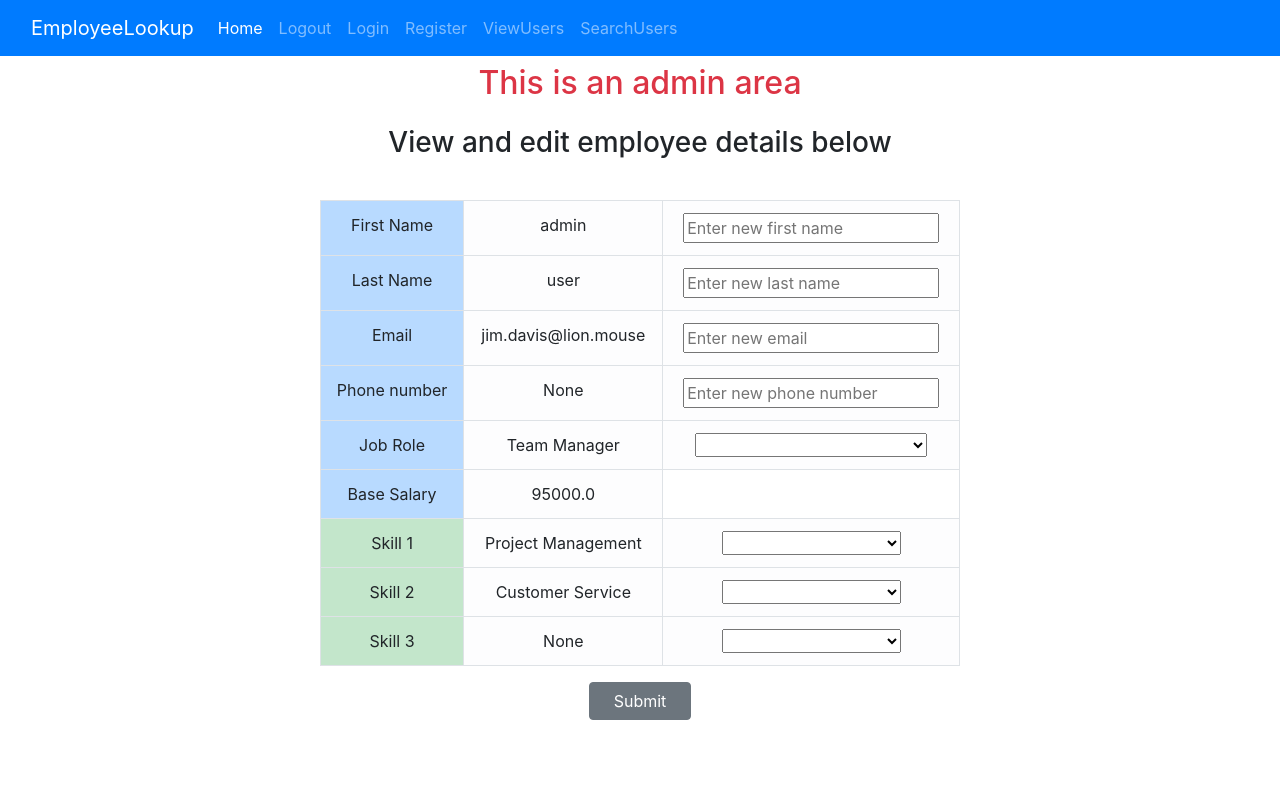
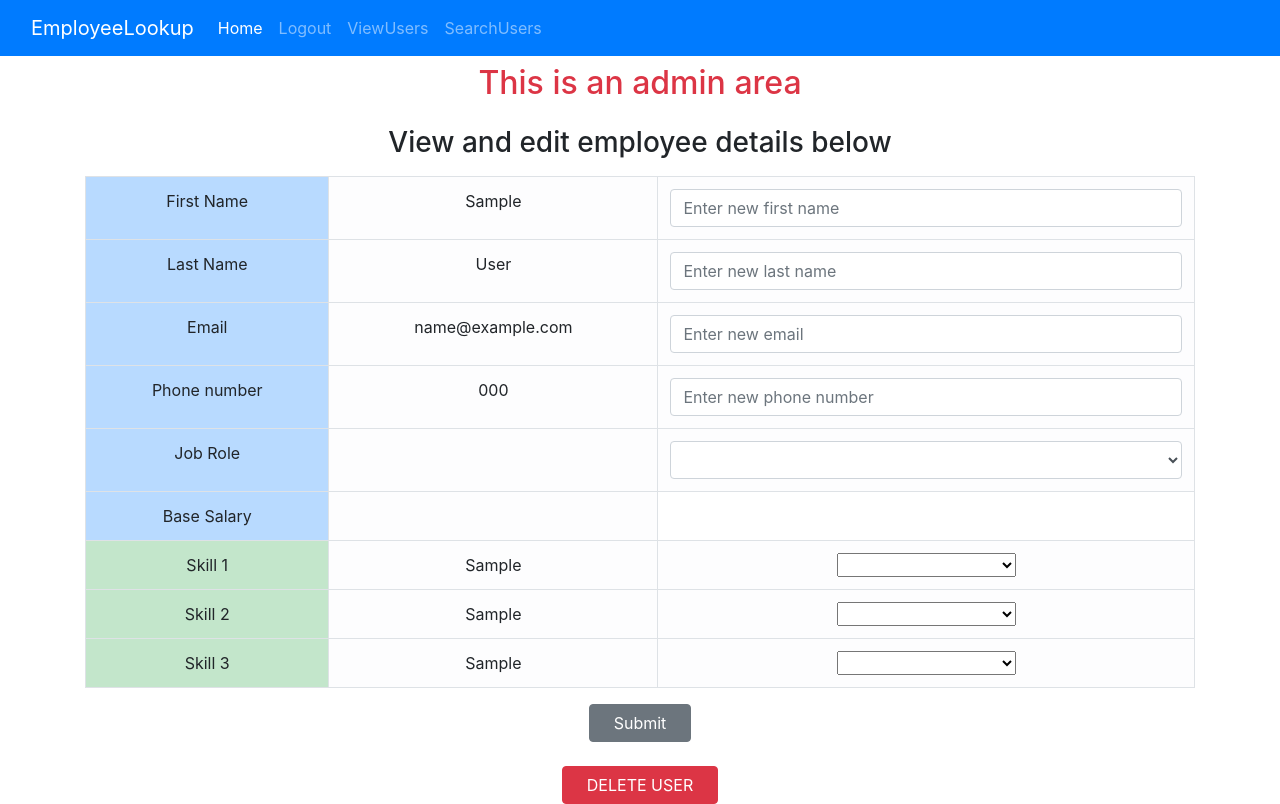
Before and after one commit to TriplePP/EmployeeLookUp, a Flask app: page /view-record/1/update in a window 1280 px wide. Before the commit the page ends 720 px from the top, so only its background shows below. Run offline with Flask 3, Linux system fonts and the light colour scheme; a user stored in the database is signed in; tables that the repository leaves empty hold one stand-in row (values such as "Sample post"); some libraries are stand-ins or nearby versions.

Commit message:
Delete user added plus QoL improvements

```diff
--- a/requirements.txt
+++ b/requirements.txt
@@ -6,6 +6,6 @@
 gunicorn
 email_validator
 Flask-Migrate~=4.0.7
-
+Pytest
 WTForms~=3.1.2
 config~=0.5.1
--- a/website/forms.py
+++ b/website/forms.py
@@ -1,13 +1,13 @@
 from flask_wtf import FlaskForm
 from wtforms.fields.simple import StringField, PasswordField, BooleanField
-from wtforms.validators import DataRequired, Length, Email, EqualTo, ValidationError
+from wtforms.validators import DataRequired, Length, Email, EqualTo, ValidationError, Optional
 
 
 class RegistrationForm(FlaskForm):
     first_name = StringField('First Name', validators=[DataRequired(), Length(min=2, max=30)])
     last_name = StringField('Last Name', validators=[DataRequired(), Length(min=2, max=30)])
     email = StringField('Email', validators=[DataRequired(), Email()])
-    password = PasswordField('Password', validators=[DataRequired()])
+    password = PasswordField('Password', validators=[DataRequired(), Length(min=7, max=30)])
     confirm_password = PasswordField('Confirm Password', validators=[DataRequired(), EqualTo('password')])
 
 
@@ -18,9 +18,14 @@
 
 
 class UpdateUserForm(FlaskForm):
-    email = StringField('Email')
-    first_name = StringField('First Name', validators=[DataRequired(), Length(min=2, max=30)])
-    last_name = StringField('Last Name', validators=[DataRequired(), Length(min=2, max=30)])
-    skill_1 = StringField('Last Name', validators=[DataRequired(), Length(min=2, max=30)])
-    skill_2 = StringField('Last Name', validators=[DataRequired(), Length(min=2, max=30)])
-    skill_3 = StringField('Last Name', validators=[DataRequired(), Length(min=2, max=30)])
+    email = StringField('Email', validators=[Optional(),Email()])
+    first_name = StringField('First Name', validators=[Optional(), Length(min=2, max=30)])
+    last_name = StringField('Last Name', validators=[Optional(), Length(min=2, max=30)])
+    contact_number = StringField('Contact Number', validators=[Optional(), Length(min=2, max=20)])
+
+class SearchUSerForm(FlaskForm):
+    # literally just including this so I can use form.hiddentag() in the search users template and avoid a CRSF error
+    pass
+    # skill1 = StringField()
+    # skill2 = StringField()
+    # skill3 = StringField()
--- a/website/routes.py
+++ b/website/routes.py
@@ -4,7 +4,7 @@
 
 from website import bcrypt, db
 from website.enums import JobRoles, Skills
-from website.forms import RegistrationForm, LoginForm
+from website.forms import RegistrationForm, LoginForm, UpdateUserForm, SearchUSerForm
 from website.models import User, Job
 
 main = Blueprint('main', __name__)
@@ -14,56 +14,55 @@
 @main.route("/home", methods=['GET', 'POST'])
 @login_required
 def home():
-    if request.method == "POST":
+    form = UpdateUserForm()
+    if form.validate_on_submit():
         user = User.query.filter_by(id=current_user.id).first()
         update_user(user)
-        return redirect(url_for('main.home'))
     return render_template("home.html",
                            user=current_user,
                            job_roles=JobRoles,
                            jobs=Job.query.all(),
                            is_home=True,
-                           skills=Skills)
+                           skills=Skills,
+                           form=form)
 
 
 @main.route('/register', methods=['GET', 'POST'])
 def register():
     form = RegistrationForm()
-    if request.method == "POST":
-        if form.is_submitted():
-            existing_user = User.query.filter_by(email=form.email.data).first()
-            if existing_user:
-                flash('Email already registered', 'error')
-                return redirect(url_for('main.register'))
+    if form.validate_on_submit():
+        existing_user = User.query.filter_by(email=form.email.data).first()
+        if existing_user:
+            flash('Email already registered', 'error')
+            return redirect(url_for('main.register'))
 
-            encrypted_password = bcrypt.generate_password_hash(form.password.data).decode('utf-8')
-            new_user = User(
-                first_name=form.first_name.data,
-                last_name=form.last_name.data,
-                email=form.email.data,
-                password=encrypted_password)
-            db.session.add(new_user)
-            db.session.commit()
-            flash('You have successfully registered! You can now log in', category='success')
-            return redirect(url_for('main.login'))
+        encrypted_password = bcrypt.generate_password_hash(form.password.data).decode('utf-8')
+        new_user = User(
+            first_name=form.first_name.data,
+            last_name=form.last_name.data,
+            email=form.email.data,
+            password=encrypted_password)
+        db.session.add(new_user)
+        db.session.commit()
+        flash('You have successfully registered! You can now log in', category='success')
+        return redirect(url_for('main.login'))
     return render_template("register.html", form=form)
 
 
 @main.route('/login', methods=['GET', 'POST'])
 def login():
     form = LoginForm()
-    if request.method == "POST":
-        if form.is_submitted():
-            existing_user = User.query.filter_by(email=form.email.data).first()
-            if existing_user:
-                if check_password_hash(existing_user.password, form.password.data):
-                    login_user(existing_user)
-                    flash('You have successfully logged in', category='success')
-                    return redirect(url_for('main.home'))
-                else:
-                    flash('Incorrect password', category='error')
+    if form.validate_on_submit():
+        existing_user = User.query.filter_by(email=form.email.data).first()
+        if existing_user:
+            if check_password_hash(existing_user.password, form.password.data):
+                login_user(existing_user)
+                flash('You have successfully logged in', category='success')
+                return redirect(url_for('main.home'))
             else:
-                flash('Incorrect email', category='error')
+                flash('Incorrect password', category='error')
+        else:
+            flash('Incorrect email', category='error')
     return render_template("login.html", form=form)
 
 
@@ -86,6 +85,19 @@
     db.session.commit()
     print("Successfully added entries")
     return "added"
+
+
+@main.route('/view-record/<int:user_id>/delete', methods=['POST'])
+def delete_user(user_id: int):
+    user = User.query.get_or_404(user_id)
+    if user == current_user:
+        flash('Sorry you cannot delete your own account. Another admin will have to do this for you.', 'error')
+        return redirect(url_for('main.view_record', user_id=user_id))
+    else:
+        db.session.delete(user)
+        db.session.commit()
+        flash('User has been deleted.', 'success')
+        return redirect(url_for('main.view_users'))
 
 
 @main.route('/delete-job', methods=['DELETE'])
@@ -111,9 +123,11 @@
 
 @main.route('/search-users', methods=['GET', 'POST'])
 def search_users():
+    form = SearchUSerForm()
     if not current_user.is_admin:
         flash('Please log in as an administrator to view this page', 'error')
         return redirect(url_for('main.login'))
+    # Not used form validation here as the inputs are selection of set skill values which cannot be changed by the user
     if request.method == "POST":
         # Using a ternary operator here to convert null values to empty strings
         skill_1 = request.form['skill_1'] if request.form['skill_1'] else ''
@@ -121,7 +135,7 @@
         skill_3 = request.form['skill_3'] if request.form['skill_3'] else ''
         filtered_users = []
         for user in User.query.all():
-            # The skills above can be null values and the __contains__ method below will return true
+            # Converting the skills to empty strings means the __contains__ method below will still return true when no value is entered
             # This allows the user to leave empty fields in the search
             if (user.__str__().__contains__(skill_1) and
                     user.__str__().__contains__(skill_2) and
@@ -130,12 +144,13 @@
         if filtered_users.__len__() == 0:
             flash('Sorry there are no users with those skills', category='error')
         else:
-            return render_template('search-users.html', skills=Skills, users=filtered_users)
-    return render_template('search-users.html', skills=Skills)
+            return render_template('search-users.html', skills=Skills, users=filtered_users, form=form)
+    return render_template('search-users.html', skills=Skills, form=form)
 
 
 @main.route('/view-record/<int:user_id>/update', methods=['GET', 'POST'])
 def view_record(user_id: int):
+    form = UpdateUserForm()
     user = User.query.filter_by(id=user_id).first()
     if request.method == "POST":
         update_user(user)
@@ -145,7 +160,8 @@
                            job_roles=JobRoles,
                            jobs=Job.query.all(),
                            is_home=False,
-                           skills=Skills)
+                           skills=Skills,
+                           form=form)
 
 
 def update_user(user):
--- a/website/static/index.css
+++ /dev/null
@@ -1,18 +0,0 @@
-/*global styles*/
-a {
-  text-decoration: none;
-  color: black;
-}
-
-td > a {
-  display: block;
-}
-
-
-/*Utility classes*/
-.error {
-  background-color: palevioletred;
-}
-.cursor-pointer {
-  cursor: pointer;
-}
--- a/website/static/index.js
+++ /dev/null
@@ -1,12 +0,0 @@
-function viewUser(userId) {
-
-    console.log("Hi");
-    // we want to pass the user id from the selected user to our home page endpoint
-    fetch('/view-users', {
-        method: 'POST',
-        body: JSON.stringify({userId: userId})
-    }).then((_res) => {
-        window.location.href = "/home";
-        console.log("User id successfully sent")
-    })
-}
--- a/website/templates/base.html
+++ b/website/templates/base.html
@@ -2,7 +2,6 @@
 <html lang="en">
 <head>
     <meta charset="UTF-8">
-    <link rel="stylesheet" href="../static/index.css">
     <link
             rel="stylesheet"
             href="https://stackpath.bootstrapcdn.com/bootstrap/4.4.1/css/bootstrap.min.css"
@@ -30,21 +29,27 @@
                 <li class="nav-item">
                     <a {% block home %}class="nav-link active"{% endblock %} href="/">Home</a>
                 </li>
+                {% if current_user.is_authenticated %}
                     <li class="nav-item">
                         <a class="nav-link" href="/logout">Logout</a>
                     </li>
+                    {% if current_user.is_admin %}
+                        <li class="nav-item">
+                            <a {% block admin %}class="nav-link"{% endblock %} href="/view-users">ViewUsers</a>
+                        </li>
+                        <li class="nav-item">
+                            <a {% block search_users %}class="nav-link"{% endblock %}
+                               href="/search-users">SearchUsers</a>
+                        </li>
+                    {% endif %}
+                {% else %}
                     <li class="nav-item">
                         <a {% block login %}class="nav-link"{% endblock %} href="/login">Login</a>
                     </li>
                     <li class="nav-item">
                         <a {% block register %}class="nav-link"{% endblock %} href="/register">Register</a>
                     </li>
-                <li class="nav-item">
-                    <a {% block admin %}class="nav-link"{% endblock %} href="/view-users">ViewUsers</a>
-                </li>
-                <li class="nav-item">
-                    <a {% block search_users %}class="nav-link"{% endblock %} href="/search-users">SearchUsers</a>
-                </li>
+                {% endif %}
             </ul>
         </div>
     </div>
@@ -86,6 +91,5 @@
         integrity="sha384-JZR6Spejh4U02d8jOt6vLEHfe/JQGiRRSQQxSfFWpi1MquVdAyjUar5+76PVCmYl"
         crossorigin="anonymous"
 ></script>
-<script type="text/javascript" src="{{ url_for('static', filename='index.js') }}"></script>
 </body>
 </html>
--- a/website/templates/home.html
+++ b/website/templates/home.html
@@ -13,20 +13,30 @@
     {% endif %}
 
 
-    <container class="container">
+    <container class="container d-flex flex-column">
         <form method="POST"
                 {% if is_home %}
               action="/home"
                 {% else %}
               action="{{ url_for('main.view_record', user_id=user.id) }}"
                 {% endif %}
-              class="d-flex justify-content-center flex-column">
-            <table class="table table-bordered text-center w-50 mx-auto">
+              class="d-flex flex-column mb-4"
+        >
+            {{ form.hidden_tag() }}
+            <table class="table table-bordered text-center mx-auto">
                 <tr>
                     <td class="table-primary">First Name</td>
                     <td class="table-light">{{ user.first_name }}</td>
                     <td class="table-light">
-                        <input type="text" id="first_name" name="first_name" placeholder="Enter new first name">
+                        {{ form.first_name(class="validate form-control", placeholder="Enter new first name") }}
+                        {% if form.first_name.errors %}
+                            <div class="alert alert-danger alter-dismissable fade show" role="alert">
+                                {{ form.first_name.errors[0] }}
+                                <button type="button" class="close" data-dismiss="alert">
+                                    <span aria-hidden="true">&times;</span>
+                                </button>
+                            </div>
+                        {% endif %}
                     </td>
 
                 </tr>
@@ -34,22 +44,45 @@
                     <td class="table-primary">Last Name</td>
                     <td class="table-light">{{ user.last_name }}</td>
                     <td class="table-light">
-                        <input type="text" id="last_name" name="last_name" placeholder="Enter new last name">
+                        {{ form.last_name(class="validate form-control", placeholder="Enter new last name") }}
+                        {% if form.last_name.errors %}
+                            <div class="alert alert-danger alter-dismissable fade show" role="alert">
+                                {{ form.last_name.errors[0] }}
+                                <button type="button" class="close" data-dismiss="alert">
+                                    <span aria-hidden="true">&times;</span>
+                                </button>
+                            </div>
+                        {% endif %}
                     </td>
                 </tr>
                 <tr>
                     <td class="table-primary">Email</td>
                     <td class="table-light">{{ user.email }}</td>
                     <td class="table-light">
-                        <input type="email" id="email" name="email" placeholder="Enter new email">
+                        {{ form.email(class="validate form-control", placeholder="Enter new email") }}
+                        {% if form.email.errors %}
+                            <div class="alert alert-danger alter-dismissable fade show" role="alert">
+                                {{ form.email.errors[0] }}
+                                <button type="button" class="close" data-dismiss="alert">
+                                    <span aria-hidden="true">&times;</span>
+                                </button>
+                            </div>
+                        {% endif %}
                     </td>
                 </tr>
                 <tr>
                     <td class="table-primary">Phone number</td>
                     <td class="table-light">{{ user.contact_number }}</td>
                     <td class="table-light">
-                        <input type="text" id="contact_number" name="contact_number"
-                               placeholder="Enter new phone number">
+                        {{ form.contact_number(class="validate form-control", placeholder="Enter new phone number") }}
+                        {% if form.contact_number.errors %}
+                            <div class="alert alert-danger alter-dismissable fade show" role="alert">
+                                {{ form.contact_number.errors[0] }}
+                                <button type="button" class="close" data-dismiss="alert">
+                                    <span aria-hidden="true">&times;</span>
+                                </button>
+                            </div>
+                        {% endif %}
                     </td>
                 </tr>
                 <tr>
@@ -58,7 +91,7 @@
                         {{ user.job.job_title }}
                     </td>
                     <td class="table-light">
-                        <select name="job_title" id="job_title"
+                        <select name="job_title" id="job_title" class="form-control"
                                 {# Job title can only bed edited by Admin. So we hide it for regular Users. #}
                                 {% if is_home %}
                                 hidden
@@ -148,9 +181,20 @@
             </table>
             <button type="submit" class="btn btn-secondary px-4 mx-auto">Submit</button>
         </form>
-
+        {% if not is_home %}
+            <form action="{{ url_for('main.delete_user', user_id=user.id) }}" method="POST" class="mx-auto"
+                  onsubmit="confirmDelete(this)">
+                <input type="hidden" name="csrf_token" value="{{ csrf_token() }}">
+                <button type="submit" class="btn btn-danger px-4">DELETE USER</button>
+            </form>
+        {% endif %}
     </container>
     <script type="text/javascript" src="{{ url_for('static', filename='index.js') }}"></script>
+    <script>
+        function confirmDelete(form) {
+            return confirm("Are you sure you want to delete this user?") ? form.submit() : false
+        }
+    </script>
 
 
 {% endblock %}
--- a/website/templates/search-users.html
+++ b/website/templates/search-users.html
@@ -7,6 +7,7 @@
 
     <h2 class="text-center p-4">Find users by their skills</h2>
     <form method="POST" action="/search-users" class="container text-center">
+        {{ form.hidden_tag() }}
         <select class="form-select py-2" name="skill_1" id="skill_1">
             <option selected></option>
             <option>{{ skills.JAVA.value }}</option>
@@ -53,6 +54,7 @@
     <div class="row justify-content-center p-3">
         <div class="col-auto">
             <table class="table table-hover table-responsive">
+                {% if users %}
                     <thead>
                     <tr>
                         <th class="table-primary">Id</th>
@@ -64,6 +66,7 @@
                         <th colspan="3" class="text-center table-success">Skills</th>
                     </tr>
                     </thead>
+                {% endif %}
                 <tbody>
                 {% for user in users %}
                     <tr class="cursor-pointer">
```
Also changed, not shown: config.py (added, +16 -0 lines), test/conftest.py (added, +50 -0 lines), test/test_routes.py (added, +16 -0 lines), website/__init__.py (+6 -10 lines), website/templates/login.html (+22 -6 lines), website/templates/register.html (+53 -14 lines), website/templates/view-users.html (+5 -3 lines), README.md, instance/database.db, test/__init__.py (added). Lines whose indentation alone changed are shown as unchanged.
